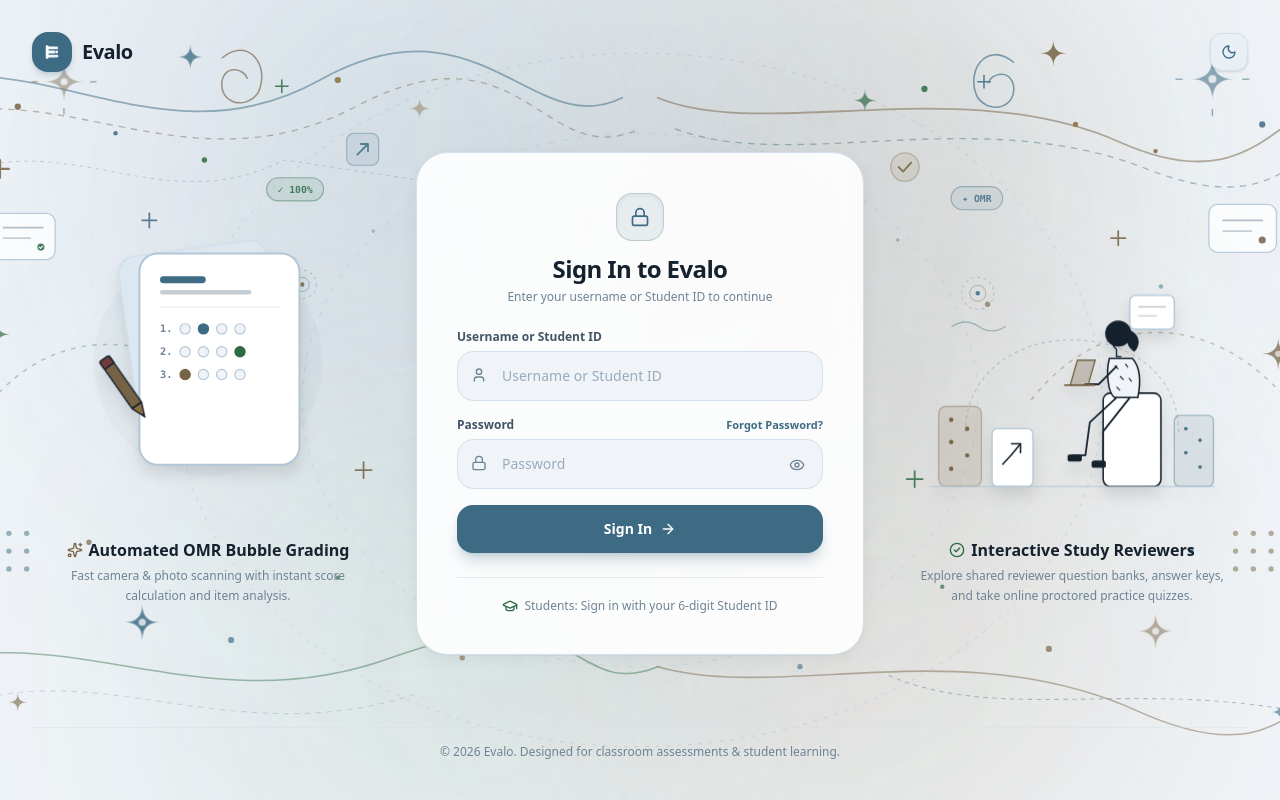
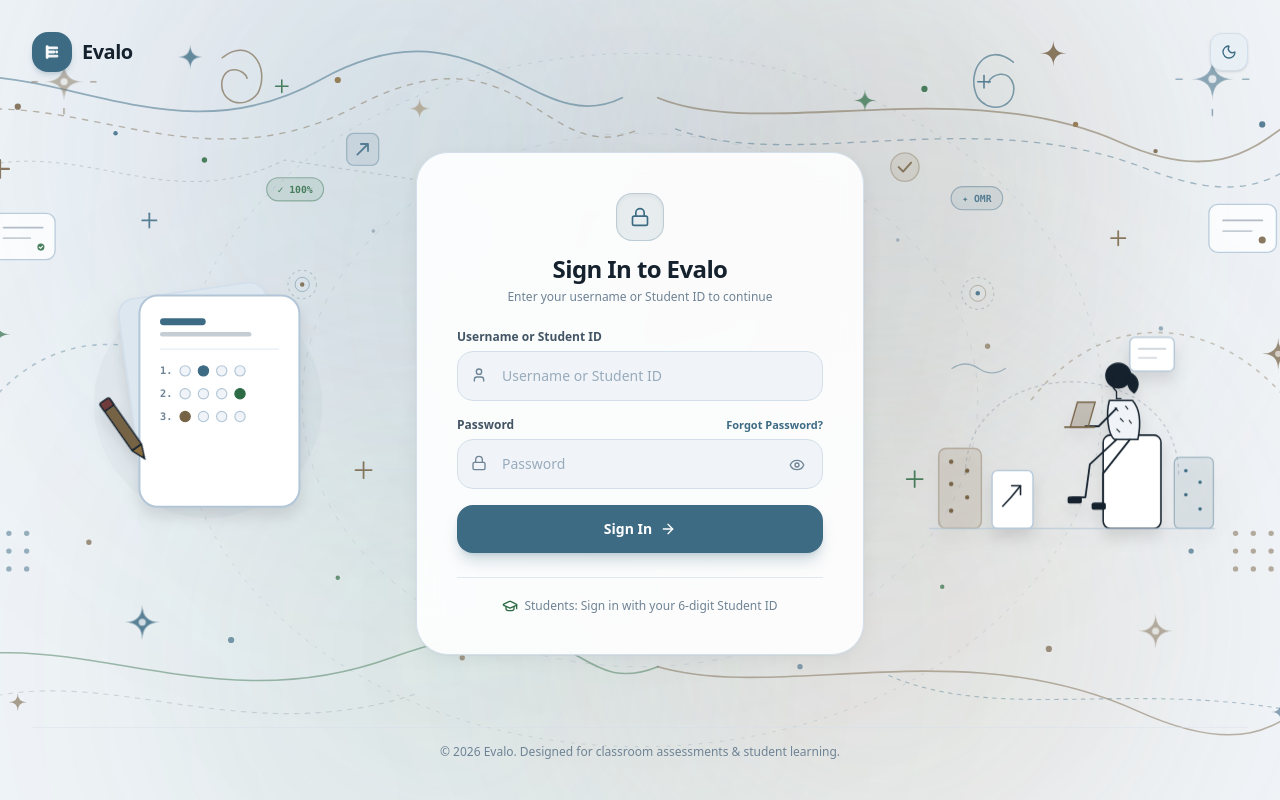
Before and after one commit to YtterStick/Long-Quiz, a Next.js app in the folder frontend/: page / in a window 1280 px wide. Built offline with nearby package versions, Linux system fonts and the light colour scheme; no server answers.

Commit message:
feat: add login page component with authentication and responsive design

```diff
--- a/frontend/src/app/page.tsx
+++ b/frontend/src/app/page.tsx
@@ -11,12 +11,7 @@ import {
   Loader2,
   Eye,
   EyeOff,
-  Sparkles,
-  Shield,
-  School,
   GraduationCap,
-  CheckCircle2,
-  HelpCircle,
 } from "lucide-react";
 import { PasswordChangeModal } from "@/components/PasswordChangeModal";
 import { ForgotPasswordModal } from "@/components/ForgotPasswordModal";
@@ -126,15 +121,6 @@ export default function LoginPage() {
         {/* Left Decorative Column (Desktop) */}
         <div className="hidden lg:flex flex-col items-center justify-center flex-1 max-w-md pr-8 animate-in fade-in slide-in-from-left-6 duration-700">
           <ExamSheetIllustration className="w-80 h-80 drop-shadow-xl" />
-          <div className="mt-4 text-center">
-            <h3 className="text-base font-bold text-text-primary flex items-center justify-center gap-1.5">
-              <Sparkles className="h-4 w-4 text-tan" />
-              Automated OMR Bubble Grading
-            </h3>
-            <p className="text-xs text-text-muted mt-1 max-w-xs leading-relaxed">
-              Fast camera & photo scanning with instant score calculation and item analysis.
-            </p>
-          </div>
         </div>
 
         {/* Center: Main Elevated Login Card */}
@@ -262,15 +248,6 @@ export default function LoginPage() {
         {/* Right Decorative Column (Desktop) */}
         <div className="hidden lg:flex flex-col items-center justify-center flex-1 max-w-md pl-8 animate-in fade-in slide-in-from-right-6 duration-700">
           <StudentDeskIllustration className="w-80 h-80 drop-shadow-xl" />
-          <div className="mt-4 text-center">
-            <h3 className="text-base font-bold text-text-primary flex items-center justify-center gap-1.5">
-              <CheckCircle2 className="h-4 w-4 text-sage" />
-              Interactive Study Reviewers
-            </h3>
-            <p className="text-xs text-text-muted mt-1 max-w-xs leading-relaxed">
-              Explore shared reviewer question banks, answer keys, and take online proctored practice quizzes.
-            </p>
-          </div>
         </div>
       </div>
 
```
